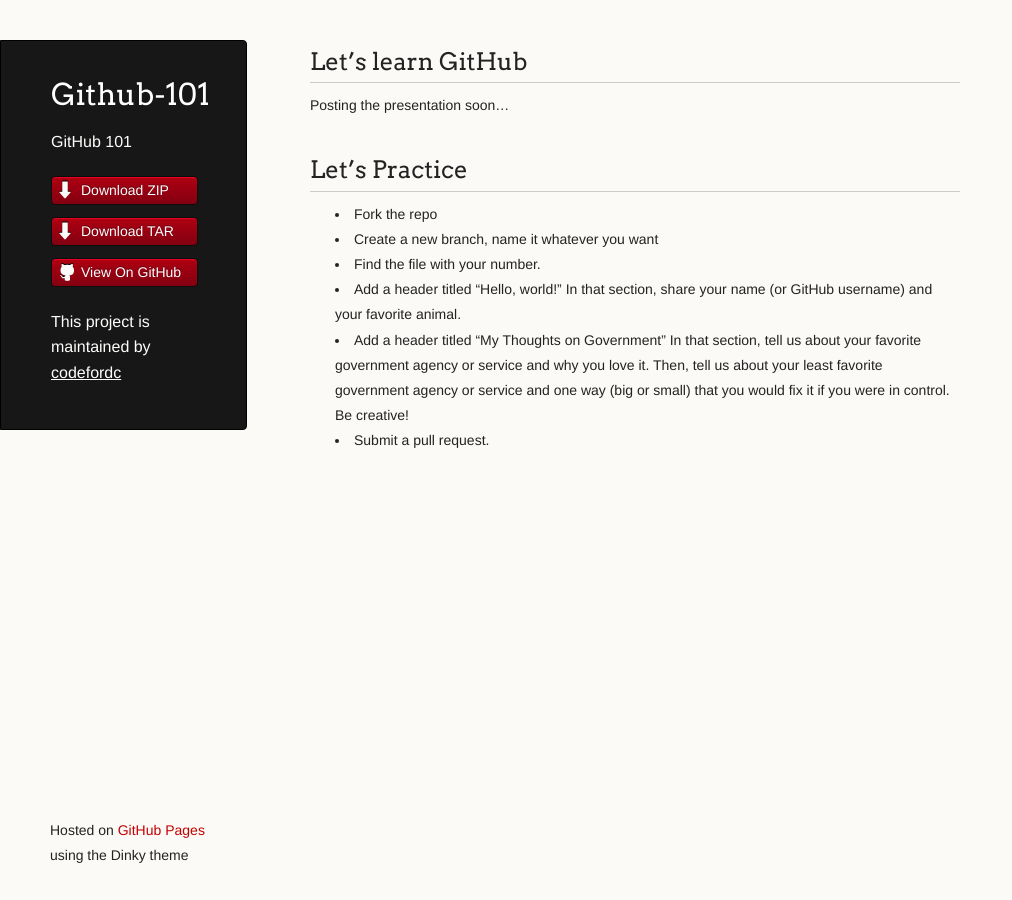
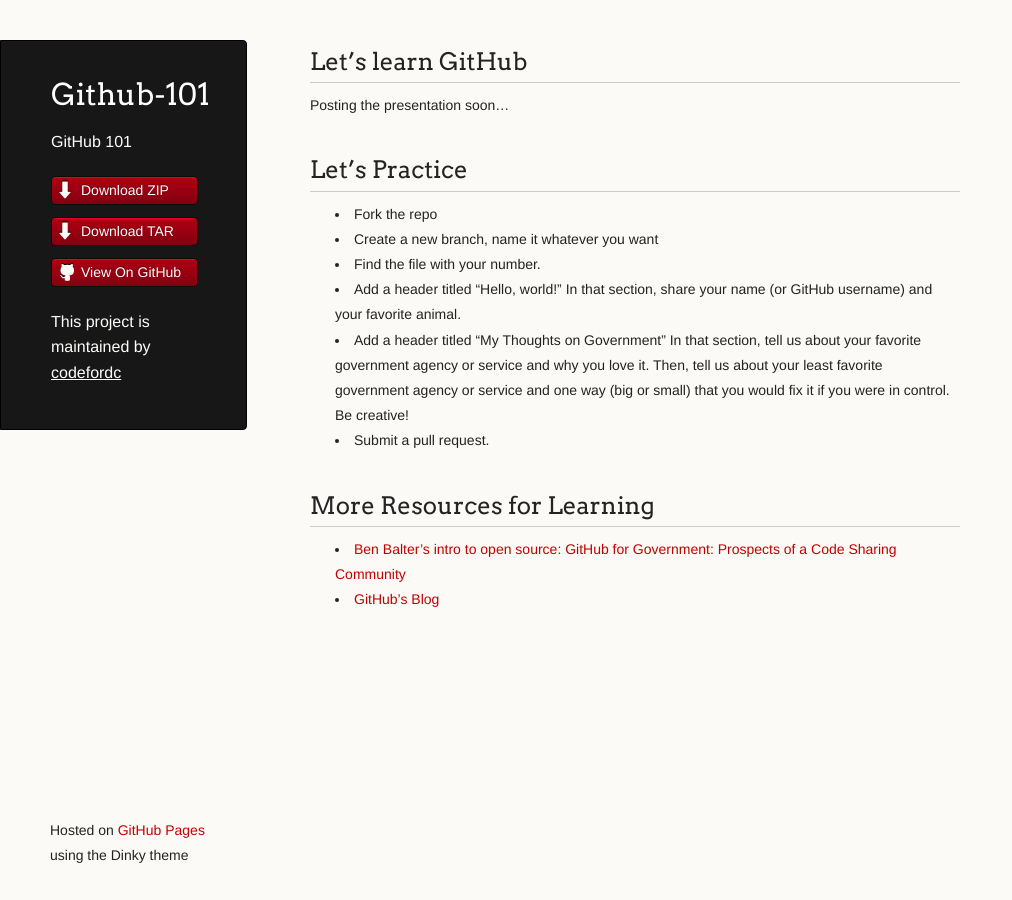
Before and after one commit to civictechdc/github-101, a Jekyll site: the page built from index.md, in a window 1280 px wide. Shown: the whole page, without its empty margins (0-1012 px from the left). Built offline with Jekyll 4.4.1, drawn with Linux system fonts in a browser that asks for light colours.

Commit message:
Update index.md

```diff
--- a/index.md
+++ b/index.md
@@ -14,3 +14,8 @@
 * Add a header titled "Hello, world!" In that section, share your name (or GitHub username) and your favorite animal.
 * Add a header titled "My Thoughts on Government" In that section, tell us about your favorite government agency or service and why you love it. Then, tell us about your least favorite government agency or service and one way (big or small) that you would fix it if you were in control. Be creative!
 * Submit a pull request.
+
+##More Resources for Learning
+
+* [Ben Balter's intro to open source: GitHub for Government: Prospects of a Code Sharing Community](http://www.howto.gov/training/classes/github-for-government)
+* [GitHub's Blog](https://github.com/blog)
```
